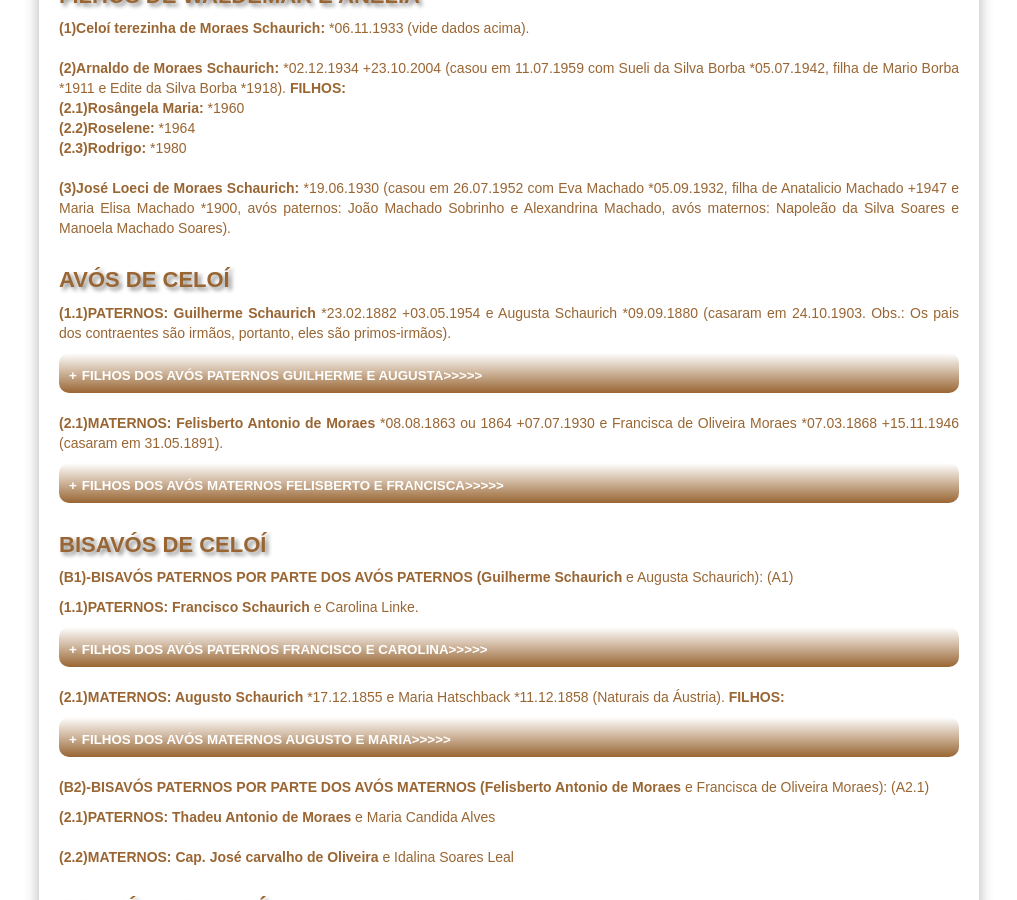
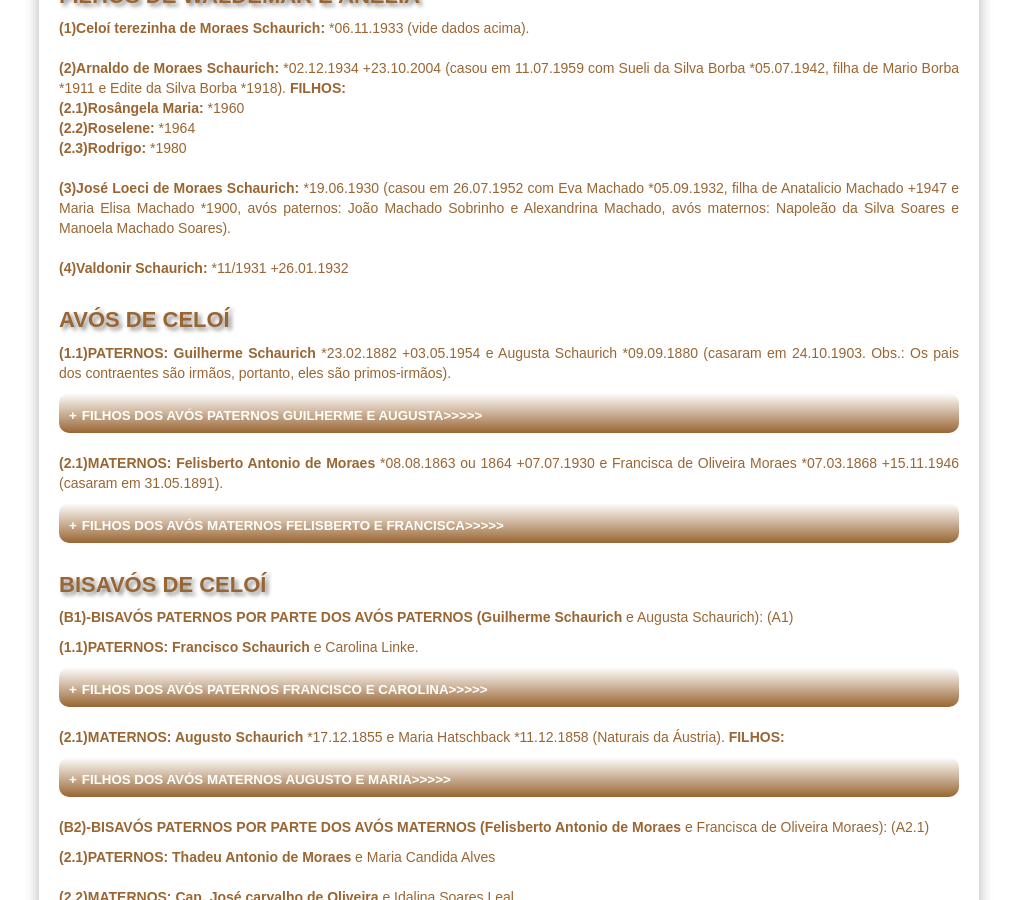
Before and after one commit to claudiovargas1955/claudiovargas1955.github.io, a Jekyll site: the page built from _pages/familia-schaurich.html, in a window 1280 px wide and 900 px high, scrolled down 720 px. Shown: the whole window, without its empty margins (131-1148 px from the left). Built offline with Jekyll 4.4.1, drawn with Linux system fonts in a browser that asks for light colours; some web fonts are replaced.

Commit message:
Update familia-schaurich.html

```diff
--- a/_pages/familia-schaurich.html
+++ b/_pages/familia-schaurich.html
@@ -119,6 +119,8 @@ e Edite da Silva Borba *1918). <b> FILHOS:</b><br>
   <b>(3)José Loeci de Moraes Schaurich: </b>*19.06.1930 (casou em 26.07.1952 com Eva Machado *05.09.1932, filha de Anatalicio Machado
   +1947 e Maria Elisa Machado *1900, avós paternos: João Machado Sobrinho e Alexandrina Machado, avós maternos: Napoleão da Silva Soares
   e Manoela Machado Soares).<br><br>
+
+<b>(4)Valdonir Schaurich: </b>*11/1931 +26.01.1932 <br><br>
 
 <h4>AVÓS DE CELOÍ</h4>
 <p><b>(1.1)PATERNOS: Guilherme Schaurich </b>*23.02.1882 +03.05.1954 e Augusta Schaurich *09.09.1880 (casaram em 24.10.1903. Obs.: Os
```
